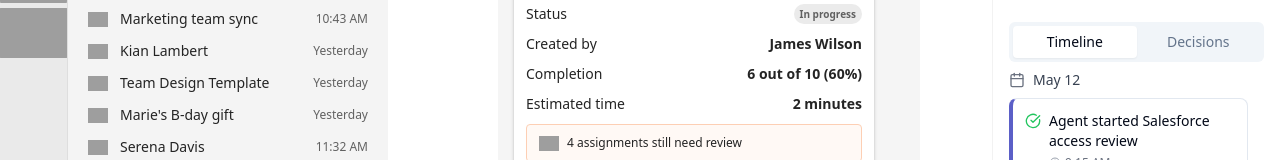
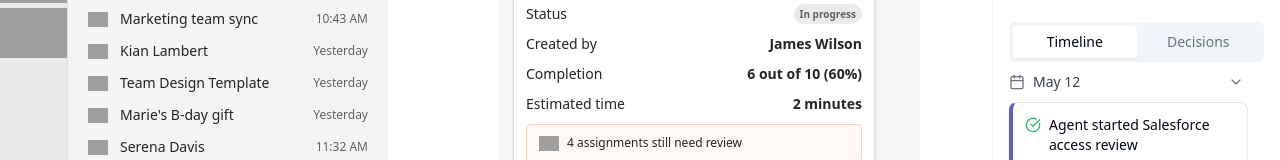
Before and after one commit to HugoPalomares/chat-scene, a React (Vite) app: page / in a window 1280 px wide. Both pictures are taken after a click on the button 1246 px from the left and 77 px from the top of the page. Shown: the part 375-535 px from the top of the page. Built offline with nearby package versions, Linux system fonts and the light colour scheme; grey boxes are pictures that could not be loaded.

Commit message:
Fix: Collapsible trigger type error
Fixes a type error in the CollapsibleTrigger component within ConversationSummary.tsx.

```diff
--- a/src/components/shell/ConversationSummary.tsx
+++ b/src/components/shell/ConversationSummary.tsx
@@ -1,10 +1,9 @@
-
 import React from "react";
 import { Tabs, TabsContent, TabsList, TabsTrigger } from "@/components/ui/tabs";
 import { Accordion, AccordionContent, AccordionItem, AccordionTrigger } from "@/components/ui/accordion";
 import { Card, CardContent } from "@/components/ui/card";
 import { Badge } from "@/components/ui/badge";
-import { Calendar, Clock, MessageSquare, CheckCircle, AlertCircle, TrendingUp, ChevronDown, ChevronUp } from "lucide-react";
+import { Calendar, Clock, MessageSquare, CheckCircle, AlertCircle, TrendingUp, ChevronDown } from "lucide-react";
 import { ScrollArea } from "@/components/ui/scroll-area";
 import { Collapsible, CollapsibleContent, CollapsibleTrigger } from "@/components/ui/collapsible";
 
@@ -123,11 +122,7 @@ export const ConversationSummary: React.FC<ConversationSummaryProps> = ({ onEven
                     <h3 className="text-sm font-medium text-gray-700">{day.date}</h3>
                   </div>
                   <CollapsibleTrigger className="rounded-full p-1 hover:bg-gray-100 transition-colors">
-                    {open => (
-                      <div className="flex items-center justify-center h-5 w-5">
-                        <ChevronDown className="h-4 w-4 text-gray-500 transition-transform duration-200 data-[state=open]:rotate-180" />
-                      </div>
-                    )}
+                    <ChevronDown className="h-4 w-4 text-gray-500 transition-transform duration-200 data-[state=open]:rotate-180" />
                   </CollapsibleTrigger>
                 </div>
 
```
